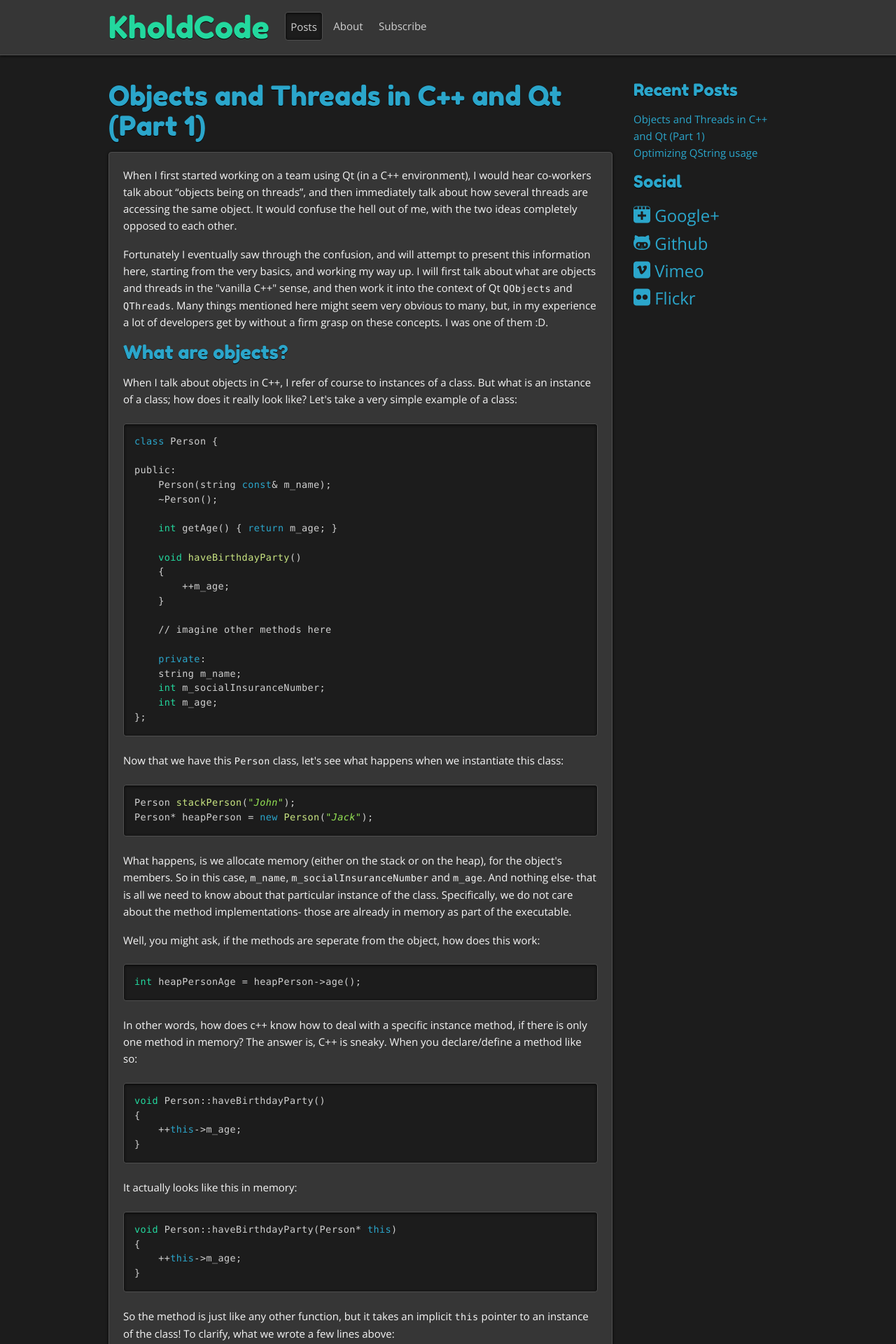
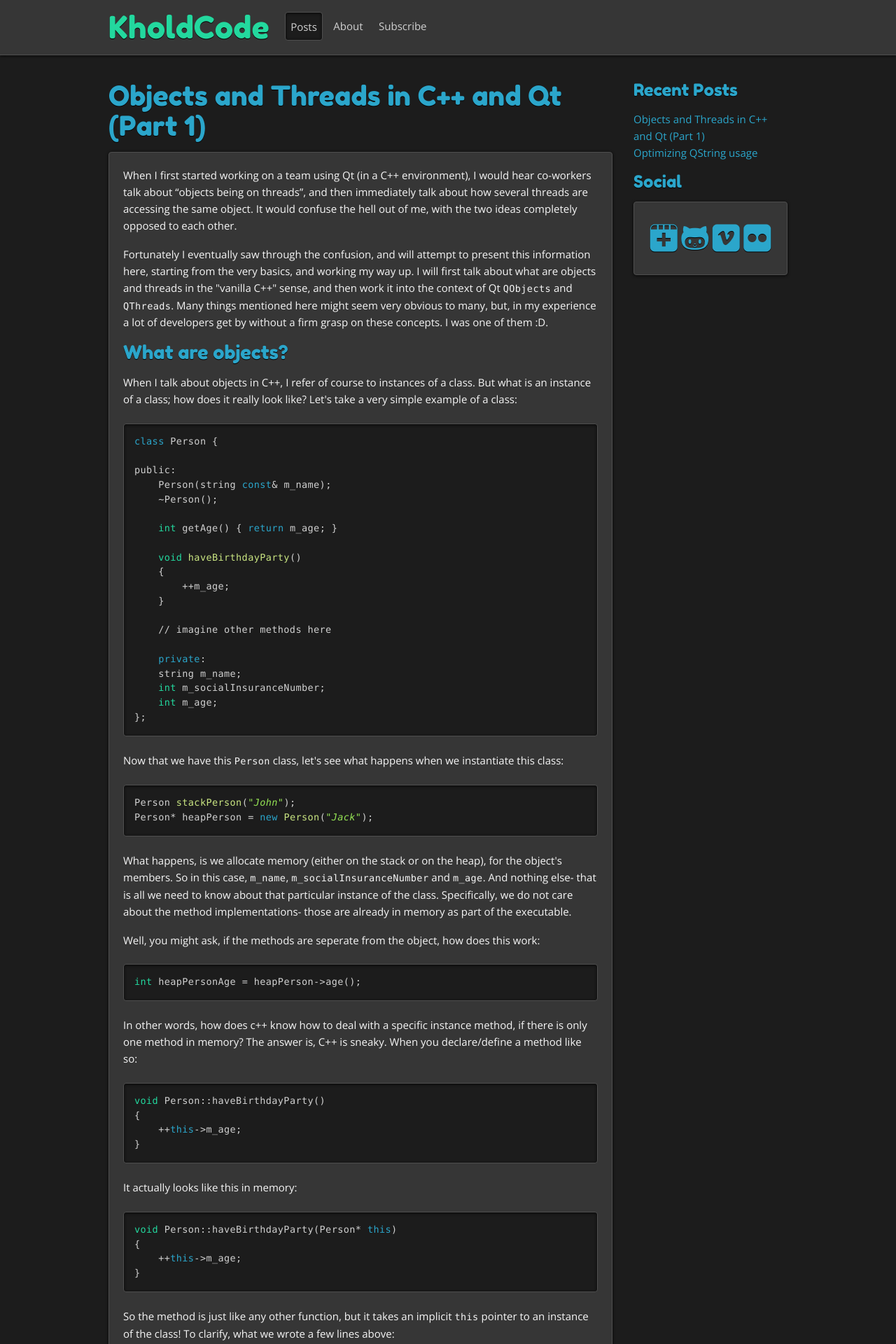
Before and after one commit to KholdStare/kholdstare.github.com, a Jekyll site: the page built from index.html, in a window 1280 px wide. Shown: the top 1920 px of the page at 70% size. Built offline with Jekyll 4.4.1, drawn with Linux system fonts in a browser that asks for light colours.

Commit message:
Added accessible social icons.

```diff
--- a/_layouts/default.html
+++ b/_layouts/default.html
@@ -56,7 +56,7 @@
             </ul>
 
 			<h4>Social</h4>
-            <ul class="social">
+            <ul class="social panel">
                 <li><a href="http://plus.google.com/115499051033408963660/posts">
                     <span aria-hidden="true" class="icon-google-plus"></span>
                     Google+</a>
--- a/sass/_settings.scss
+++ b/sass/_settings.scss
@@ -85,3 +85,6 @@ $baseFontSize: 15px;
 // $tapToCloseFontColor: #888;
 // $tooltipFontSizeScreenSmall: 14;
 // $tooltipBackgroundOpacityScreenSmall: 0.85;
+
+// Misc
+$offscreenDistance: 9999px;
--- a/stylesheets/app.css
+++ b/stylesheets/app.css
@@ -1958,21 +1958,11 @@ h1, h2, h3, h4, h5, h6 {
 }
 
 /* line 82, ../sass/app.scss */
-.unstyled li {
-  list-style: none;
-}
-
-/* line 86, ../sass/app.scss */
-.social a {
-  font-size: 24px;
-}
-
-/* line 90, ../sass/app.scss */
 h1 {
   color: #23d89e;
 }
 
-/* line 95, ../sass/app.scss */
+/* line 87, ../sass/app.scss */
 hr {
   border: solid 1px #4f4f4f;
   -webkit-box-shadow: 0px -1px 0px 0px #1c1c1c;
@@ -1980,7 +1970,7 @@ hr {
   box-shadow: 0px -1px 0px 0px #1c1c1c;
 }
 
-/* line 124, ../sass/app.scss */
+/* line 116, ../sass/app.scss */
 .panel {
   color: #f6f6f6;
   background: #363636;
@@ -1993,7 +1983,7 @@ hr {
   box-shadow: 0px 1px 4px 0px rgba(0, 0, 0, 0.8);
 }
 
-/* line 134, ../sass/app.scss */
+/* line 126, ../sass/app.scss */
 .hole, .panel blockquote, nav ul li.active, .highlight {
   -webkit-box-shadow: inset 0px 1px 4px 0px rgba(0, 0, 0, 0.8);
   -moz-box-shadow: inset 0px 1px 4px 0px rgba(0, 0, 0, 0.8);
@@ -2006,14 +1996,14 @@ hr {
   color: #d0d0d0;
 }
 
-/* line 143, ../sass/app.scss */
+/* line 135, ../sass/app.scss */
 .panel blockquote {
   margin: 1.5em;
   font-style: italic;
   padding: 1em;
 }
 
-/* line 161, ../sass/app.scss */
+/* line 153, ../sass/app.scss */
 header.panel {
   padding: 0px;
   -webkit-border-radius: 0px 0px;
@@ -2022,20 +2012,20 @@ header.panel {
   border: 0px;
   border-bottom: solid 1px #4f4f4f;
 }
-/* line 162, ../sass/app.scss */
+/* line 154, ../sass/app.scss */
 header.panel h1 {
   float: left;
   margin-right: 0.5em;
 }
 
-/* line 174, ../sass/app.scss */
+/* line 166, ../sass/app.scss */
 nav ul {
   background: #363636;
   display: block;
   list-style-type: none;
   list-style-position: inside;
 }
-/* line 180, ../sass/app.scss */
+/* line 172, ../sass/app.scss */
 nav ul li {
   margin-right: 0.5em;
   margin-bottom: 0.5em;
@@ -2044,12 +2034,12 @@ nav ul li {
   display: block;
   position: relative;
 }
-/* line 188, ../sass/app.scss */
+/* line 180, ../sass/app.scss */
 nav ul li a {
   color: #d0d0d0;
 }
 
-/* line 200, ../sass/app.scss */
+/* line 192, ../sass/app.scss */
 code {
   font-weight: normal;
   font-family: "Consolas", "Courier New", monospace;
@@ -2057,7 +2047,7 @@ code {
   letter-spacing: 0.03em;
 }
 
-/* line 208, ../sass/app.scss */
+/* line 200, ../sass/app.scss */
 .highlight {
   margin-top: 1.5em;
   margin-bottom: 1.5em;
@@ -2066,7 +2056,7 @@ code {
   overflow: auto;
 }
 
-/* line 223, ../sass/app.scss */
+/* line 215, ../sass/app.scss */
 .highlight {
   color: #d0d0d0;
   /* Keyword, Name.Tag */
@@ -2087,102 +2077,102 @@ code {
   /* Literal.String */
   /* Name.Entity */
 }
-/* line 226, ../sass/app.scss */
+/* line 218, ../sass/app.scss */
 .highlight .hll {
   background-color: #ffffcc;
 }
-/* line 227, ../sass/app.scss */
+/* line 219, ../sass/app.scss */
 .highlight .k, .highlight .nt {
   color: #2ba6cb;
 }
-/* line 228, ../sass/app.scss */
+/* line 220, ../sass/app.scss */
 .highlight .c {
   color: #99968b;
   font-style: italic;
 }
-/* line 229, ../sass/app.scss */
+/* line 221, ../sass/app.scss */
 .highlight .cp {
   color: #e5786d;
 }
-/* line 230, ../sass/app.scss */
+/* line 222, ../sass/app.scss */
 .highlight .m {
   color: #e5786d;
 }
-/* line 231, ../sass/app.scss */
+/* line 223, ../sass/app.scss */
 .highlight .no {
   color: #e5786d;
 }
-/* line 233, ../sass/app.scss */
+/* line 225, ../sass/app.scss */
 .highlight .il {
   color: #e5786d;
 }
-/* line 234, ../sass/app.scss */
+/* line 226, ../sass/app.scss */
 .highlight .na {
   color: #cae682;
 }
-/* line 235, ../sass/app.scss */
+/* line 227, ../sass/app.scss */
 .highlight .kt {
   color: #23d89e;
 }
-/* line 236, ../sass/app.scss */
+/* line 228, ../sass/app.scss */
 .highlight .nf {
   color: #cae682;
 }
-/* line 237, ../sass/app.scss */
+/* line 229, ../sass/app.scss */
 .highlight .nv {
   color: #cae682;
 }
-/* line 238, ../sass/app.scss */
+/* line 230, ../sass/app.scss */
 .highlight .vc {
   color: #cae682;
 }
-/* line 239, ../sass/app.scss */
+/* line 231, ../sass/app.scss */
 .highlight .vg {
   color: #cae682;
 }
-/* line 240, ../sass/app.scss */
+/* line 232, ../sass/app.scss */
 .highlight .vi {
   color: #cae682;
 }
-/* line 242, ../sass/app.scss */
+/* line 234, ../sass/app.scss */
 .highlight .gh, .highlight .gu {
   font-weight: bold;
 }
-/* line 243, ../sass/app.scss */
+/* line 235, ../sass/app.scss */
 .highlight .go {
   color: #808080;
   background-color: #303030;
 }
-/* line 244, ../sass/app.scss */
+/* line 236, ../sass/app.scss */
 .highlight .s {
   color: #95e454;
   font-style: italic;
 }
-/* line 245, ../sass/app.scss */
+/* line 237, ../sass/app.scss */
 .highlight .ni {
   color: #e7f6da;
 }
 
 @media (max-width: 27em) {
-  /* line 259, ../sass/app.scss */
+  /* line 251, ../sass/app.scss */
   .columns {
     padding-left: 5px;
     padding-right: 5px;
   }
 
-  /* line 264, ../sass/app.scss */
+  /* line 256, ../sass/app.scss */
   .panel {
     padding-left: 5px;
     padding-right: 5px;
   }
 
-  /* line 269, ../sass/app.scss */
+  /* line 261, ../sass/app.scss */
   .highlight {
     padding-left: 5px;
     padding-right: 5px;
   }
 
-  /* line 276, ../sass/app.scss */
+  /* line 268, ../sass/app.scss */
   header.panel h1 {
     float: none;
   }
@@ -2194,44 +2184,71 @@ code {
   font-style: normal;
 }
 
-/* line 297, ../sass/app.scss */
+/* line 289, ../sass/app.scss */
 [class^="icon-"]:before, [class*=" icon-"]:before {
+  position: relative;
+  left: 9999px;
   font-family: 'icomoon';
   font-style: normal;
   speak: none;
 }
 
-/* line 302, ../sass/app.scss */
+/* line 296, ../sass/app.scss */
 .icon-quote:before {
   content: "\71";
 }
 
-/* line 305, ../sass/app.scss */
+/* line 299, ../sass/app.scss */
 .icon-feed:before {
   content: "\72";
 }
 
-/* line 308, ../sass/app.scss */
+/* line 302, ../sass/app.scss */
 .icon-creative-commons:before {
   content: "\63";
 }
 
-/* line 311, ../sass/app.scss */
+/* line 305, ../sass/app.scss */
 .icon-vimeo:before {
   content: "\76";
 }
 
-/* line 314, ../sass/app.scss */
+/* line 308, ../sass/app.scss */
 .icon-github:before {
   content: "\67";
 }
 
-/* line 317, ../sass/app.scss */
+/* line 311, ../sass/app.scss */
 .icon-google-plus:before {
   content: "\70";
 }
 
-/* line 320, ../sass/app.scss */
+/* line 314, ../sass/app.scss */
 .icon-flickr:before {
   content: "\66";
 }
+
+/* line 324, ../sass/app.scss */
+.unstyled li {
+  list-style: none;
+}
+
+/* line 328, ../sass/app.scss */
+.social {
+  height: 7em;
+}
+/* line 330, ../sass/app.scss */
+.social a {
+  text-shadow: 0px 1px 0px #030303;
+  font-size: 39px;
+  position: relative;
+  left: -9999px;
+}
+/* line 338, ../sass/app.scss */
+.social li {
+  width: 25%;
+  height: 100%;
+  text-align: center;
+  display: block;
+  float: left;
+}
```
Also changed, not shown: sass/app.scss (+31 -8 lines).
